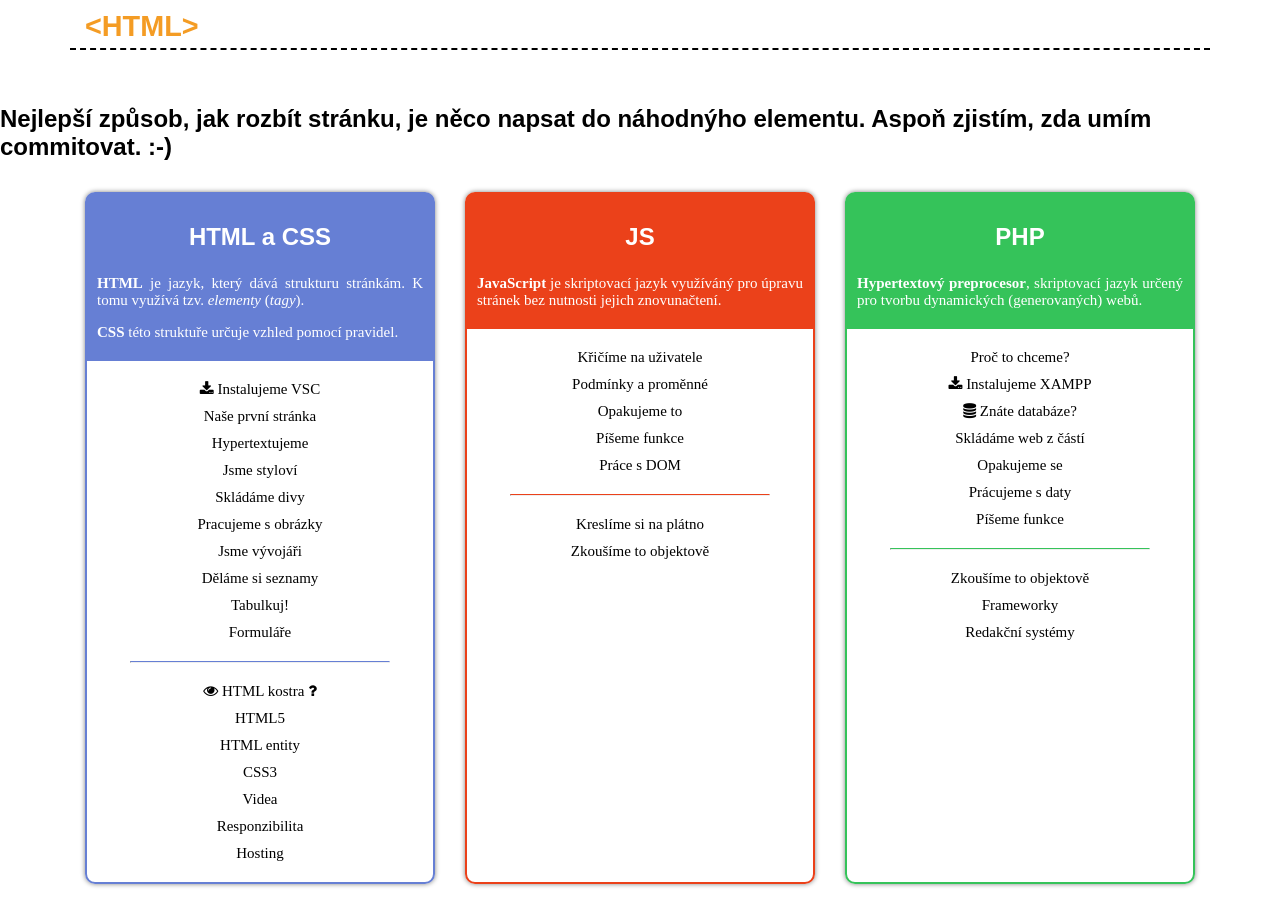
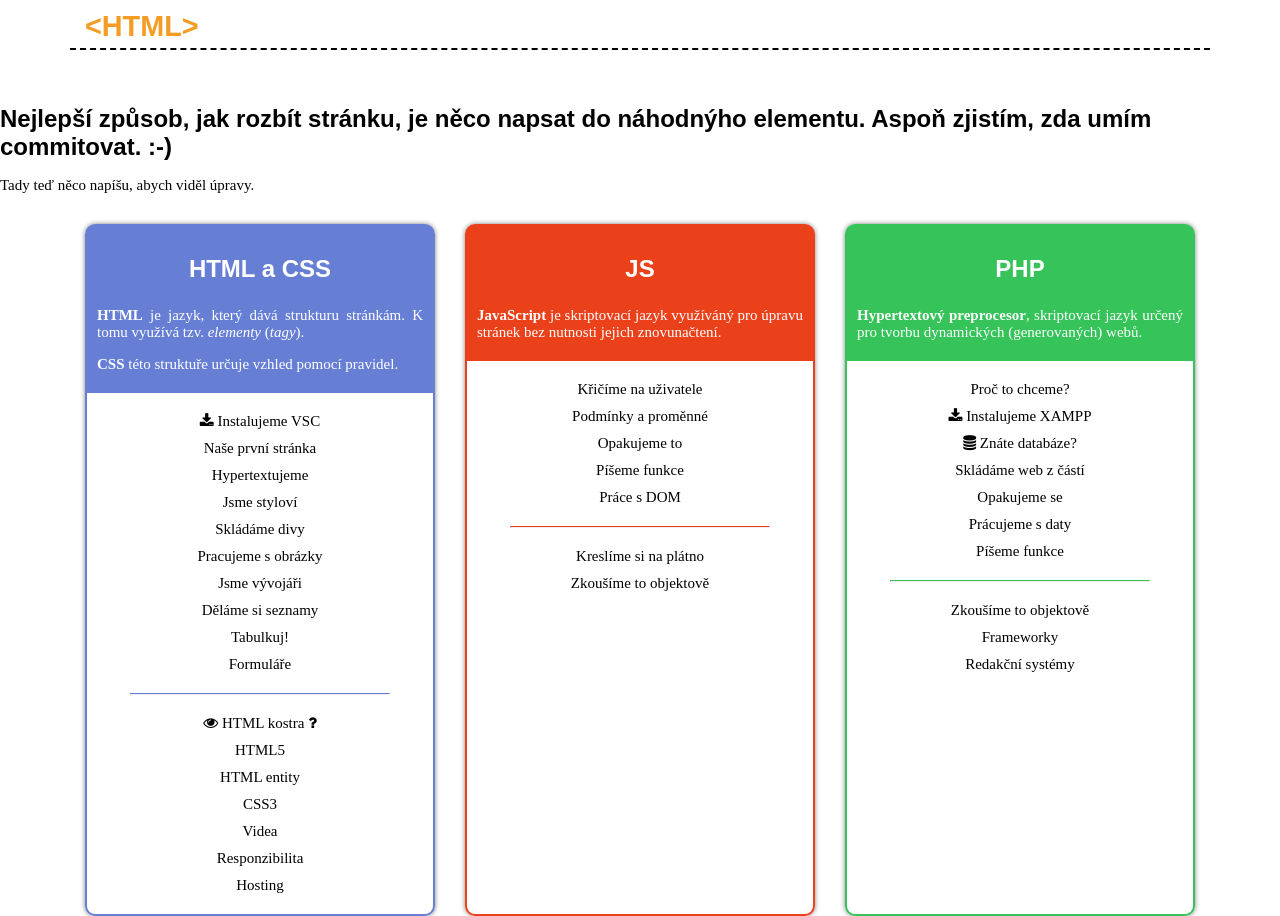
Before and after one commit to zikam-KVD/WTV-git, a plain HTML site: page index.html in a window 1280 px wide. Shown: the top 916 px of the page. Drawn offline with Linux system fonts and the light colour scheme.

Commit message:
pridany odstavec

```diff
--- a/index.html
+++ b/index.html
@@ -24,7 +24,7 @@
     </nav>
 
     <h1>Nejlepší způsob, jak rozbít stránku, je něco napsat do náhodnýho elementu. Aspoň zjistím, zda umím commitovat. :-)</h1>
-
+    <p>Tady teď něco napíšu, abych viděl úpravy.</p>
 
     <main class="container">
 
```
